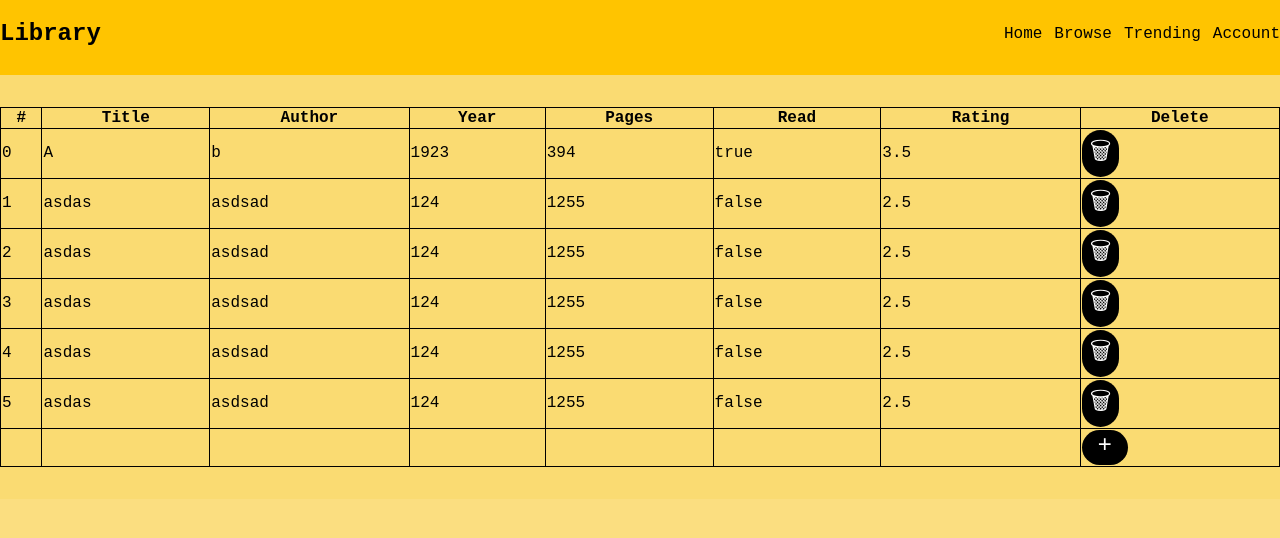
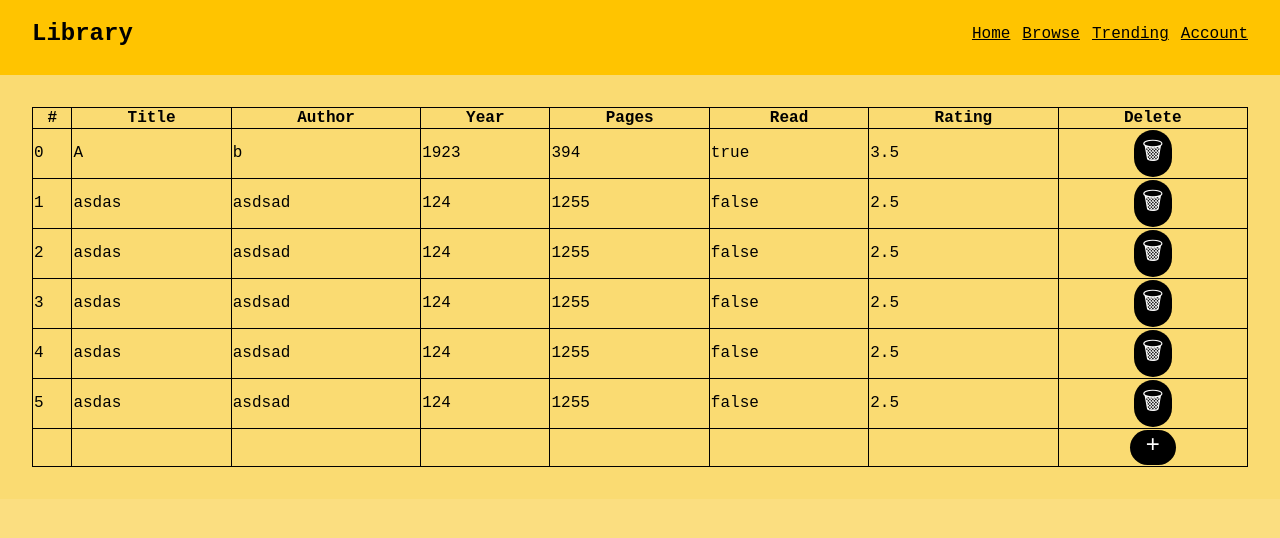
Before and after one commit to zgondal/odin_library, a plain HTML site: page index.html in a window 1280 px wide. Drawn offline with Linux system fonts and the light colour scheme.

Commit message:
Modify CSS

```diff
--- a/styles.css
+++ b/styles.css
@@ -11,6 +11,7 @@ header {
     display: flex;
     background-color: rgb(255, 196, 0);
     align-items: center;
+    padding: 0px 32px 0px 32px;
 }
 
 header h2 {
@@ -29,7 +30,7 @@ header nav ul {
 }
 
 header nav ul a {
-    text-decoration: none;
+    text-decoration: underline;
     color: black;
 }
 
@@ -37,6 +38,7 @@ main {
     background-color: rgba(251, 219, 113, 0.889);
     display: flex;
     flex-direction: column;
+    padding: 0px 32px 0px 32px;
 }
 
 table {
@@ -48,6 +50,14 @@ table {
 main table tr th, main table tr td {
     box-sizing: border-box;
     border: 1px solid black;
+}
+
+main table tr td:last-child {
+    text-align: center;
+}
+
+main table tr:last-child {
+    border: none;
 }
 
 dialog {
```
